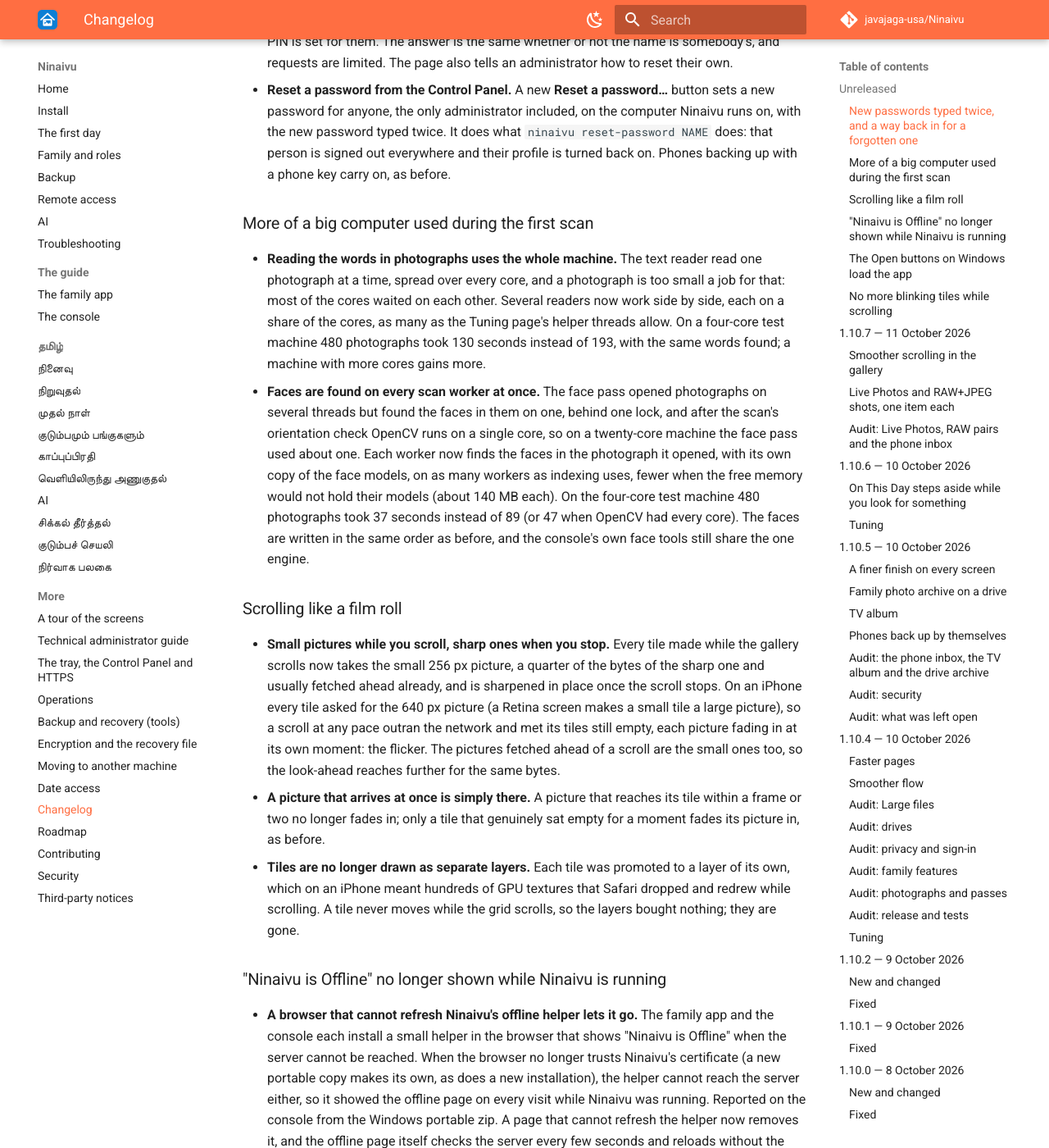
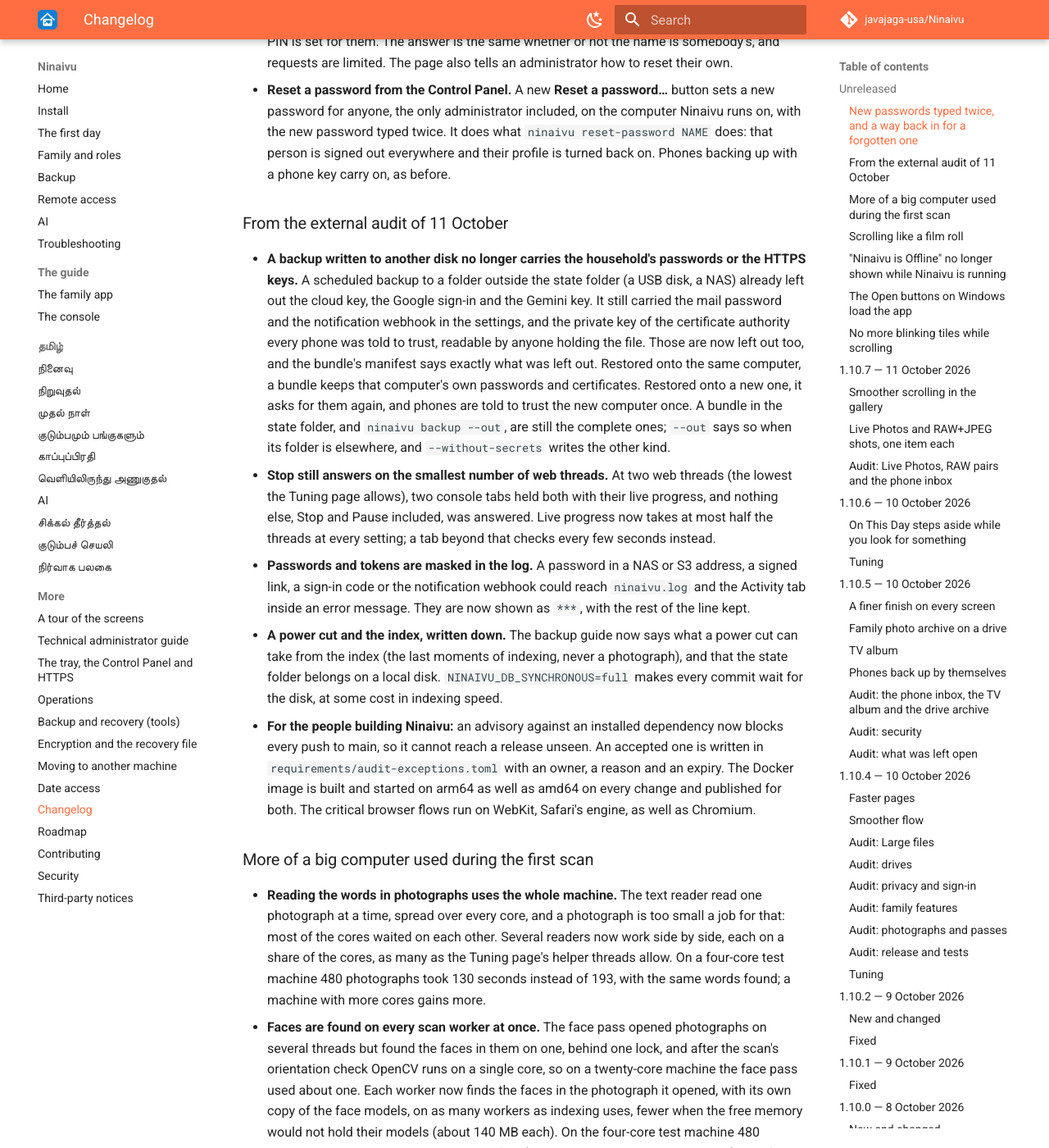
Before and after one commit to javajaga-usa/Ninaivu, an MkDocs documentation site: the page built from docs/CHANGELOG.md, in a window 1280 px wide and 1400 px high, scrolled down 485 px. Shown: the whole window at 82% size. Built offline with MkDocs 1.6.1 and Material for MkDocs 9.7.7, drawn with Linux system fonts in a browser that asks for light colours; comment, search, counter and statistics services are not loaded.

Commit message:
Changelog: the 11 October external audit fixes
Co-Authored-By: Claude Opus 5.5 <noreply@anthropic.com>
Claude-Session: https://claude.ai/code/session_01Wp4DimbDothuc7aEgi2who

```diff
--- a/docs/CHANGELOG.md
+++ b/docs/CHANGELOG.md
@@ -8,6 +8,14 @@
 - **Show, Hide and Caps Lock.** Every password box on the sign-in screens has a Show button inside it and says when Caps Lock is on.
 - **"Forgot your password?" on the sign-in screens.** Ninaivu sends no email, so the link opens a page that asks an administrator instead: **Let an administrator know** marks the person *asked for help signing in* on the console's People page and on the Overview, until a new password or PIN is set for them. The answer is the same whether or not the name is somebody's, and requests are limited. The page also tells an administrator how to reset their own.
 - **Reset a password from the Control Panel.** A new **Reset a password…** button sets a new password for anyone, the only administrator included, on the computer Ninaivu runs on, with the new password typed twice. It does what `ninaivu reset-password NAME` does: that person is signed out everywhere and their profile is turned back on. Phones backing up with a phone key carry on, as before.
+
+### From the external audit of 11 October
+
+- **A backup written to another disk no longer carries the household's passwords or the HTTPS keys.** A scheduled backup to a folder outside the state folder (a USB disk, a NAS) already left out the cloud key, the Google sign-in and the Gemini key. It still carried the mail password and the notification webhook in the settings, and the private key of the certificate authority every phone was told to trust, readable by anyone holding the file. Those are now left out too, and the bundle's manifest says exactly what was left out. Restored onto the same computer, a bundle keeps that computer's own passwords and certificates. Restored onto a new one, it asks for them again, and phones are told to trust the new computer once. A bundle in the state folder, and `ninaivu backup --out`, are still the complete ones; `--out` says so when its folder is elsewhere, and `--without-secrets` writes the other kind.
+- **Stop still answers on the smallest number of web threads.** At two web threads (the lowest the Tuning page allows), two console tabs held both with their live progress, and nothing else, Stop and Pause included, was answered. Live progress now takes at most half the threads at every setting; a tab beyond that checks every few seconds instead.
+- **Passwords and tokens are masked in the log.** A password in a NAS or S3 address, a signed link, a sign-in code or the notification webhook could reach `ninaivu.log` and the Activity tab inside an error message. They are now shown as `***`, with the rest of the line kept.
+- **A power cut and the index, written down.** The backup guide now says what a power cut can take from the index (the last moments of indexing, never a photograph), and that the state folder belongs on a local disk. `NINAIVU_DB_SYNCHRONOUS=full` makes every commit wait for the disk, at some cost in indexing speed.
+- **For the people building Ninaivu:** an advisory against an installed dependency now blocks every push to main, so it cannot reach a release unseen. An accepted one is written in `requirements/audit-exceptions.toml` with an owner, a reason and an expiry. The Docker image is built and started on arm64 as well as amd64 on every change and published for both. The critical browser flows run on WebKit, Safari's engine, as well as Chromium.
 
 ### More of a big computer used during the first scan
 
```
